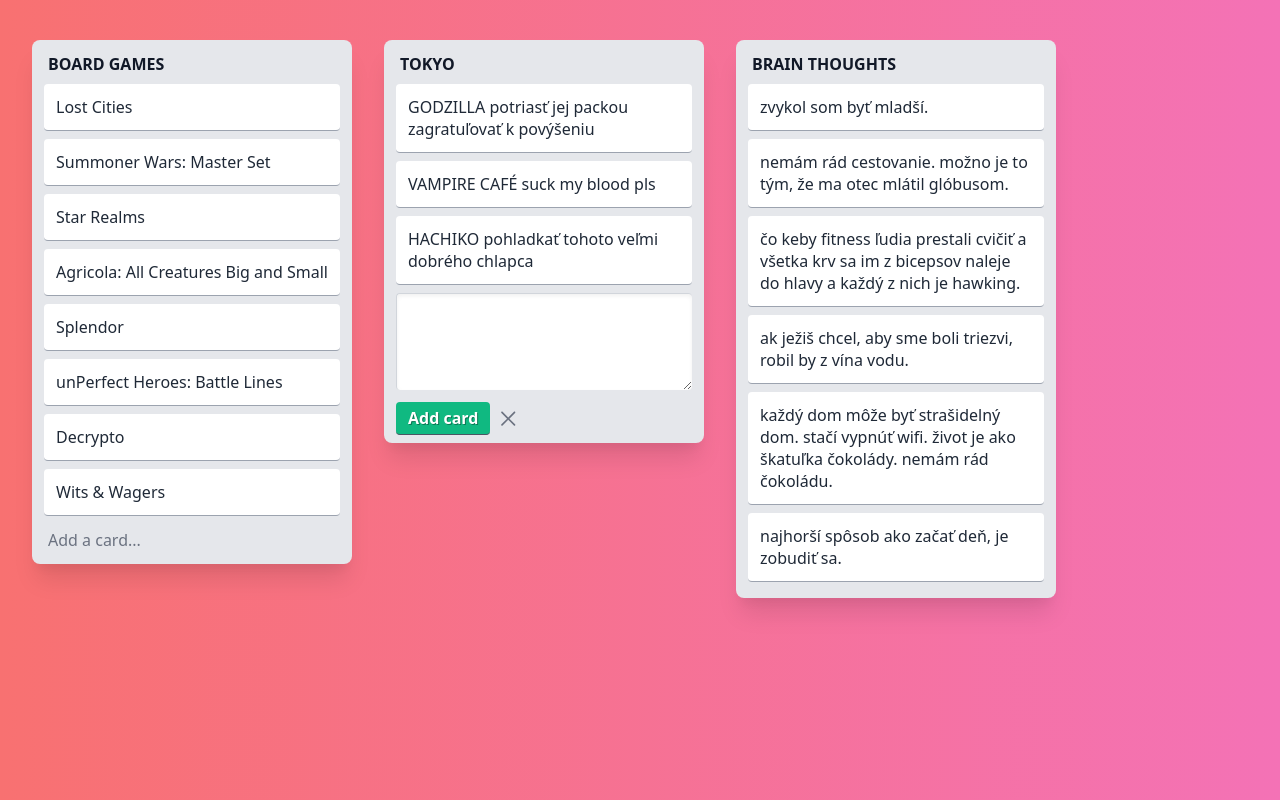
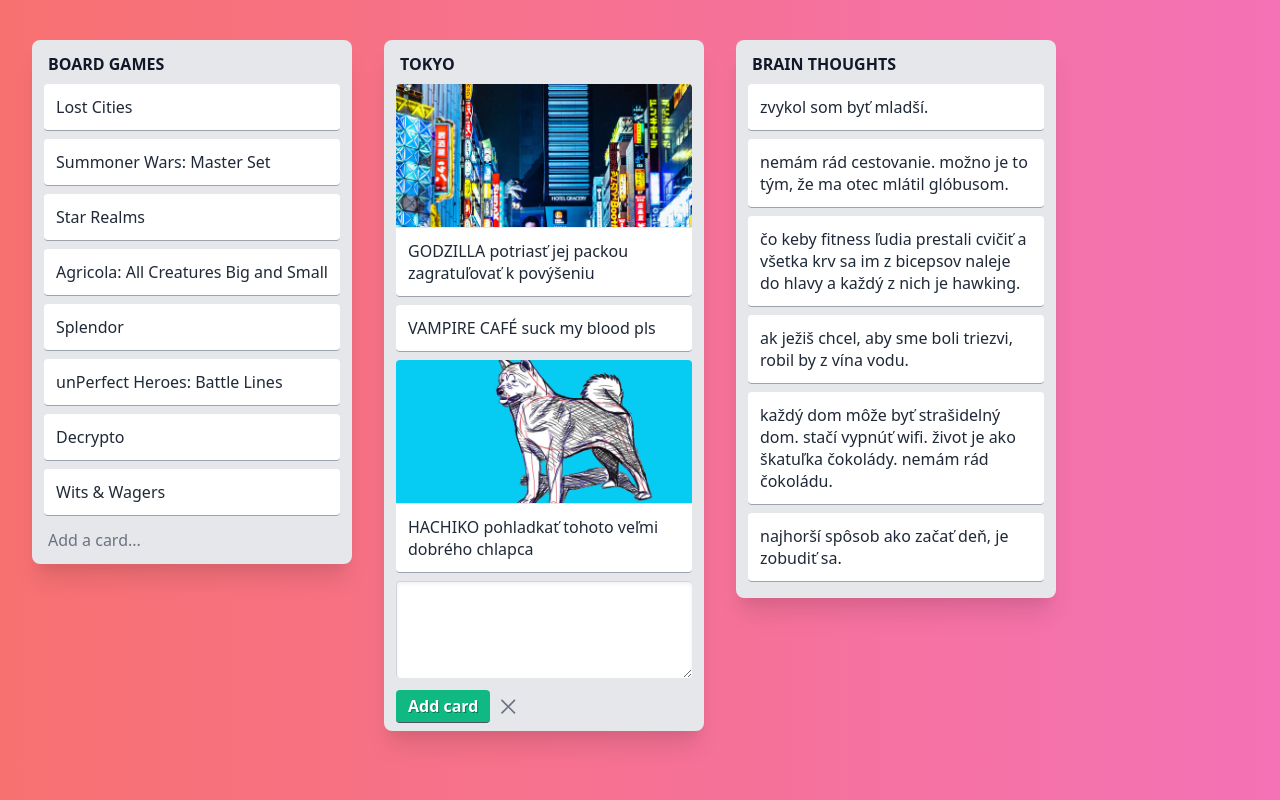
Before and after one commit to yablko/tailwind-trulo, a website: page public/index.html in a window 1280 px wide. Shown: the top 800 px of the page. Drawn offline with nearby package versions, Linux system fonts and the light colour scheme; files that its build step writes are made by us from their sources.

Commit message:
15-IMAGINE-IMAGES

```diff
--- a/public/index.html
+++ b/public/index.html
@@ -93,6 +93,9 @@
 
 				<ul class="">
 					<li class="card">
+						<figure class="flex items-center max-h-52 sm:max-h-36 border-b border-gray-200 overflow-hidden rounded-t">
+							<img src="./img/godzilla.jpg" alt="godzilla statue in tokyo">
+						</figure>
 						<div class="p-3">
 							<p>
 								GODZILLA potriasť jej packou zagratuľovať k povýšeniu
@@ -107,6 +110,9 @@
 						</div>
 					</li>
 					<li class="card">
+						<figure class="flex items-center max-h-52 sm:max-h-36 border-b border-gray-200 overflow-hidden rounded-t">
+							<img src="./img/hachiboy.png" alt="drawing of a dog, akita breed">
+						</figure>
 						<div class="p-3">
 							<p>
 								HACHIKO pohladkať tohoto veľmi dobrého chlapca
```
Also changed, not shown: public/img/godzilla.jpg (added), public/img/hachiboy.png (added).
